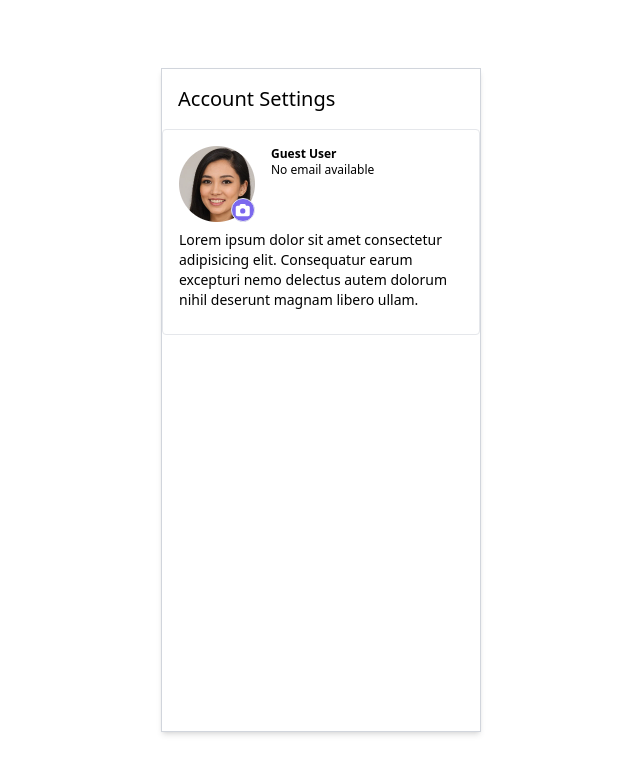
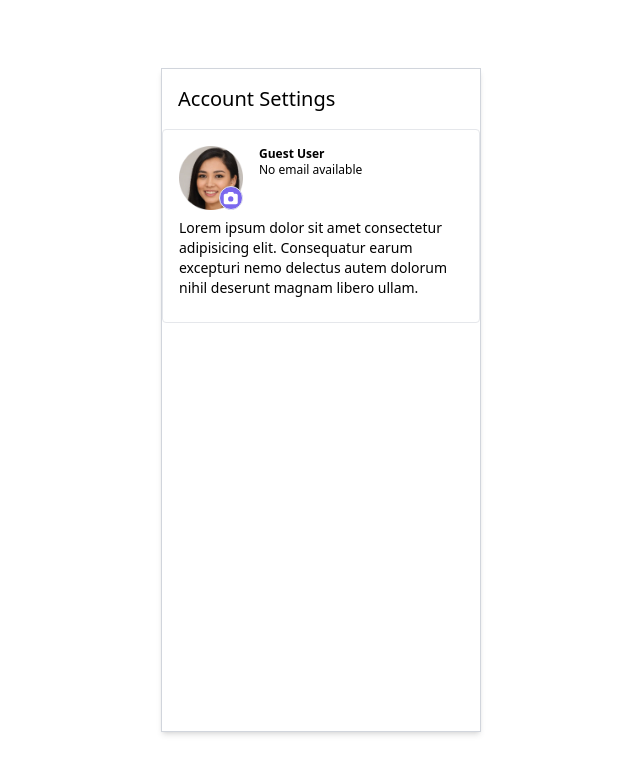
Before and after one commit to imshus/Educase-India-1, a React (Vite) app: page /profile in a window 1280 px wide. Shown: the top 774 px of the page, without its empty margins (319-959 px from the left). Built offline with nearby package versions, Linux system fonts and the light colour scheme.

Commit message:
style: style improve-1

```diff
--- a/src/components/Profile/Profile.jsx
+++ b/src/components/Profile/Profile.jsx
@@ -1,6 +1,7 @@
 import { FontAwesomeIcon } from "@fortawesome/react-fontawesome"
 import { faCamera } from '@fortawesome/free-solid-svg-icons'
 import { useEffect,useState } from "react"
+import girl from "../../assets/girl.png";
 const Profile = () => {
   const [user, setUser] = useState(null);
   useEffect(() => {
@@ -16,7 +17,7 @@ const Profile = () => {
                 <div className="border border-gray-200 p-4 rounded">
                     <div className="flex">
                         <div className="flex flex-row items-end relative">
-                           <img src="src/assets/girl.png" alt="Profile" />
+                           <img src={girl} className="h-16 w-16" alt="Profile" />
                            <p className="absolute right-0 rounded-2xl text-sm text-white border bg-[#7B68EE] border-gray-200 w-6 h-6 flex items-center justify-center cursor-pointer"><FontAwesomeIcon icon={faCamera}/></p>
                         </div>
                         <span className="pl-4">
```
